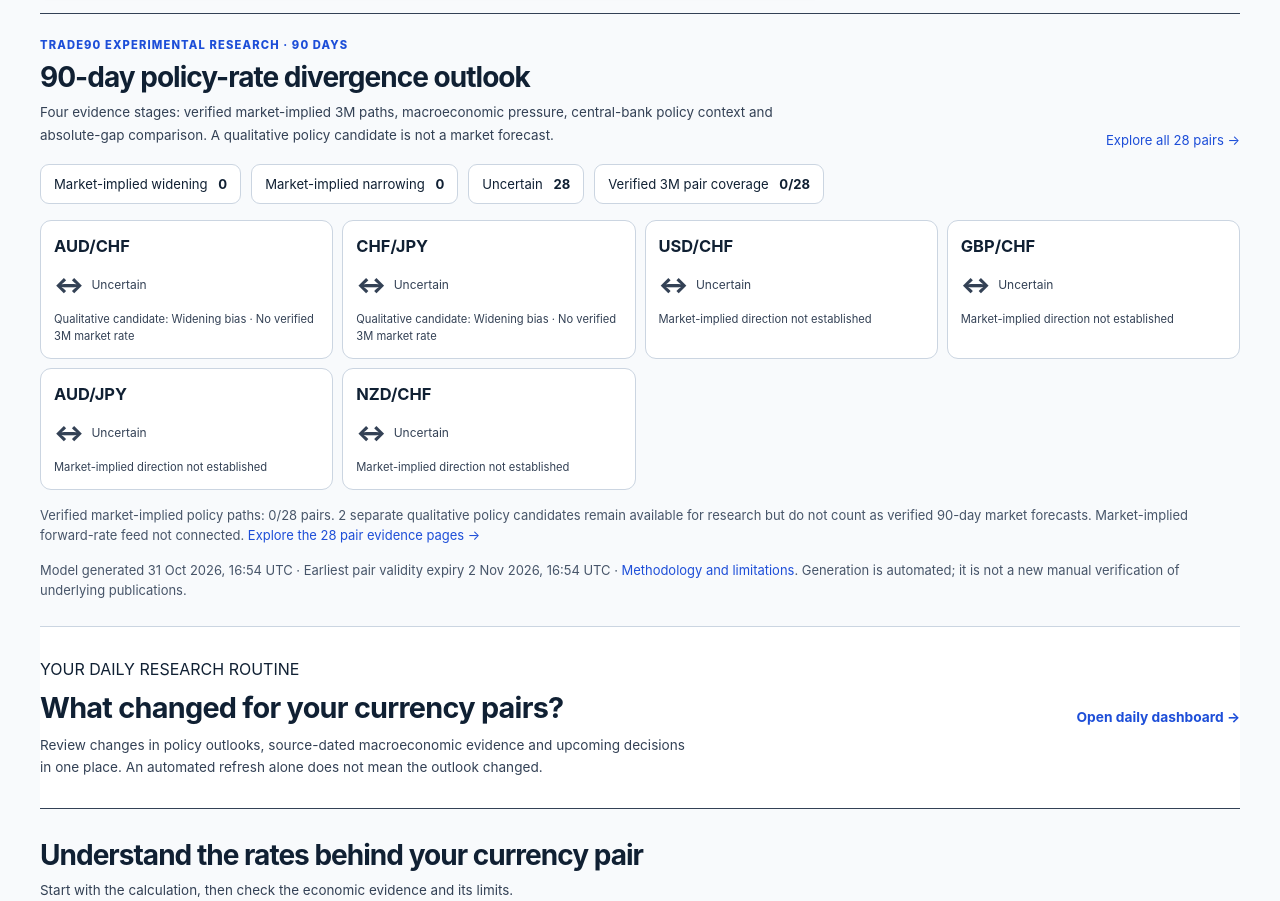
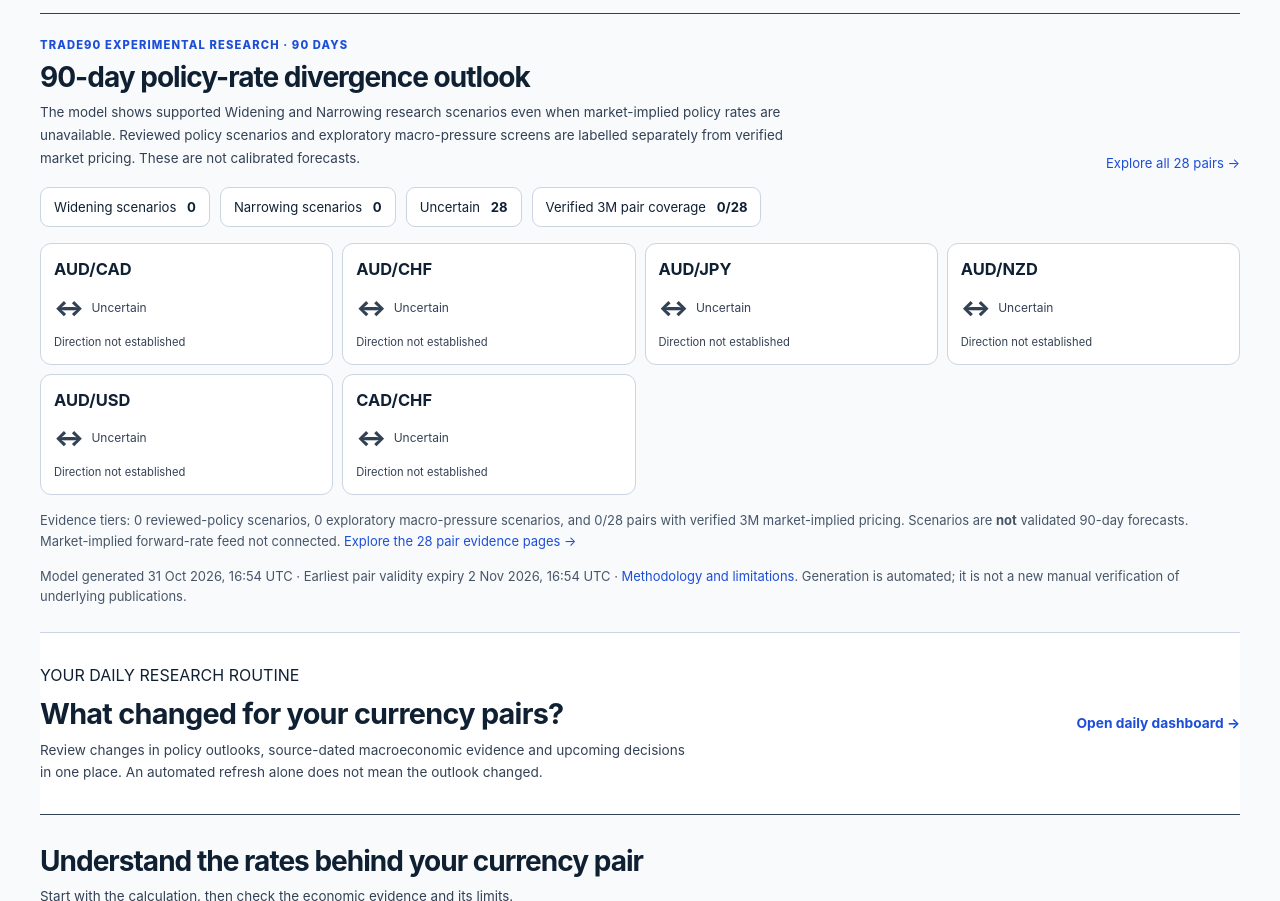
Before and after one commit to tilershub/trade90-sizer, an Astro site: page / in a window 1280 px wide. Shown: the part 841-1742 px from the top of the page. Built offline with nearby package versions, Linux system fonts and the light colour scheme; Astro itself is replaced by a stand-in of ours.

Commit message:
fix(home): surface evidence-based widening/narrowing scenarios and clear evidence tiers

```diff
--- a/src/pages/index.astro
+++ b/src/pages/index.astro
@@ -7,11 +7,12 @@ import policyOutlook from "../../public/data/policy-outlook.json";
 const outlookEntries=allTrade90Pairs.map(pair=>({pair,outlook:policyOutlook.pairs?.[pair.symbol]})).filter(item=>item.outlook);
 const outlookGeneratedAt=policyOutlook.generatedAt;
 const outlookExpiry=outlookEntries.reduce((earliest,item)=>!earliest||item.outlook.expiresAt<earliest?item.outlook.expiresAt:earliest,null);
-const featuredOutlooks=outlookEntries.filter(item=>Date.parse(item.outlook.expiresAt)>Date.now()).sort((a,b)=>Number(['widening','narrowing'].includes(b.outlook.qualitativeCandidate?.state))-Number(['widening','narrowing'].includes(a.outlook.qualitativeCandidate?.state))).slice(0,6);
+const featuredOutlooks=outlookEntries.filter(item=>Date.parse(item.outlook.expiresAt)>Date.now()).sort((a,b)=>{const rank=x=>({reviewed_qualitative:3,verified_market:4,exploratory_macro:2}[x.outlook.evidenceTier]||0);return rank(b)-rank(a)||a.pair.symbol.localeCompare(b.pair.symbol)}).slice(0,6);
 const currentOutlooks=outlookEntries.filter(item=>Date.parse(item.outlook.expiresAt)>Date.now());
 const unavailablePairs=allTrade90Pairs.filter(pair=>{const o=policyOutlook.pairs?.[pair.symbol];return !o||o.state==="unavailable"||!Number.isFinite(Date.parse(o.expiresAt))||Date.parse(o.expiresAt)<=Date.now();});
 const marketCoverage=policyOutlook.marketCoverage||{currencyPairCount:0,totalPairs:28,reason:'Market-implied policy paths have not been verified'};
-const candidateCount=outlookEntries.filter(item=>['widening','narrowing'].includes(item.outlook.qualitativeCandidate?.state)).length;
+const reviewedCount=currentOutlooks.filter(item=>item.outlook.evidenceTier==='reviewed_qualitative').length;
+const macroCount=currentOutlooks.filter(item=>item.outlook.evidenceTier==='exploratory_macro').length;
 const outlookCounts={widening:currentOutlooks.filter(item=>item.outlook.state==="widening").length,narrowing:currentOutlooks.filter(item=>item.outlook.state==="narrowing").length,uncertain:currentOutlooks.filter(item=>item.outlook.state==="uncertain"||item.outlook.state==="unclear").length};
 ---
 <Layout title="Interest Rate Divergence Dashboard for 28 Forex Pairs" description="TRADE90 compares central-bank interest-rate differentials across 28 forex pairs, with source-dated macro evidence and conditional 90-day widening or narrowing outlooks." canonical="/">
@@ -32,11 +33,11 @@ const outlookCounts={widening:currentOutlooks.filter(item=>item.outlook.state===
    </aside>
   </div>
  </section>
- <section class="block outlook-block" id="outlook" aria-labelledby="outlook-heading"><div class="section-head"><div><div class="eyebrow">TRADE90 EXPERIMENTAL RESEARCH · 90 DAYS</div><h2 id="outlook-heading">90-day policy-rate divergence outlook</h2><p>Four evidence stages: verified market-implied 3M paths, macroeconomic pressure, central-bank policy context and absolute-gap comparison. A qualitative policy candidate is not a market forecast.</p></div><a href="/pairs/">Explore all 28 pairs →</a></div>
- <div class="outlook-summary"><span>Market-implied widening <strong>{outlookCounts.widening}</strong></span><span>Market-implied narrowing <strong>{outlookCounts.narrowing}</strong></span><span>Uncertain <strong>{outlookCounts.uncertain}</strong></span><span>Verified 3M pair coverage <strong>{marketCoverage.currencyPairCount}/{marketCoverage.totalPairs}</strong></span></div>
- <div class="outlook-grid" data-featured-outlooks>{featuredOutlooks.map(({pair,outlook})=><a class="outlook-card" data-expires-at={outlook.expiresAt} href={pairUrl(pair.symbol)}><strong>{pair.label}</strong><span class:list={["outlook-state",outlook.state]}><span aria-hidden="true">{outlook.state==="widening"?"↗":outlook.state==="narrowing"?"↘":"↔"}</span> {outlook.label}</span><small>{outlook.state==="widening"||outlook.state==="narrowing"?outlook.signedDirection:["widening","narrowing"].includes(outlook.qualitativeCandidate?.state)?"Qualitative candidate: "+outlook.qualitativeCandidate.label+" · No verified 3M market rate":"Market-implied direction not established"}</small></a>)}</div>
+ <section class="block outlook-block" id="outlook" aria-labelledby="outlook-heading"><div class="section-head"><div><div class="eyebrow">TRADE90 EXPERIMENTAL RESEARCH · 90 DAYS</div><h2 id="outlook-heading">90-day policy-rate divergence outlook</h2><p>The model shows supported Widening and Narrowing research scenarios even when market-implied policy rates are unavailable. Reviewed policy scenarios and exploratory macro-pressure screens are labelled separately from verified market pricing. These are not calibrated forecasts.</p></div><a href="/pairs/">Explore all 28 pairs →</a></div>
+ <div class="outlook-summary"><span>Widening scenarios <strong>{outlookCounts.widening}</strong></span><span>Narrowing scenarios <strong>{outlookCounts.narrowing}</strong></span><span>Uncertain <strong>{outlookCounts.uncertain}</strong></span><span>Verified 3M pair coverage <strong>{marketCoverage.currencyPairCount}/{marketCoverage.totalPairs}</strong></span></div>
+ <div class="outlook-grid" data-featured-outlooks>{featuredOutlooks.map(({pair,outlook})=><a class="outlook-card" data-expires-at={outlook.expiresAt} href={pairUrl(pair.symbol)}><strong>{pair.label}</strong><span class:list={["outlook-state",outlook.state]}><span aria-hidden="true">{outlook.state==="widening"?"↗":outlook.state==="narrowing"?"↘":"↔"}</span> {outlook.label}</span><small>{outlook.state==="widening"||outlook.state==="narrowing"?(outlook.evidenceTier==="exploratory_macro"?"Exploratory macro screen · ":outlook.evidenceTier==="reviewed_qualitative"?"Reviewed policy scenario · ":"Market-priced scenario · ")+outlook.signedDirection:"Direction not established"}</small></a>)}</div>
  <p class="minor" data-outlook-expiry-notice hidden>These model assessments have expired. Open a pair page for the latest validated outlook and underlying evidence.</p>
- <p class="minor">Verified market-implied policy paths: {marketCoverage.currencyPairCount}/{marketCoverage.totalPairs} pairs. {candidateCount} separate qualitative policy candidates remain available for research but do not count as verified 90-day market forecasts. {marketCoverage.reason&&!marketCoverage.currencyPairCount?marketCoverage.reason+". ":""}<a href="/pairs/">Explore the 28 pair evidence pages →</a></p>
+ <p class="minor">Evidence tiers: {reviewedCount} reviewed-policy scenarios, {macroCount} exploratory macro-pressure scenarios, and {marketCoverage.currencyPairCount}/{marketCoverage.totalPairs} pairs with verified 3M market-implied pricing. Scenarios are <strong>not</strong> validated 90-day forecasts. {marketCoverage.reason&&!marketCoverage.currencyPairCount?marketCoverage.reason+". ":""}<a href="/pairs/">Explore the 28 pair evidence pages →</a></p>
  <p class="minor">Model generated <time datetime={outlookGeneratedAt}>{new Date(outlookGeneratedAt).toLocaleString("en-GB",{timeZone:"UTC",dateStyle:"medium",timeStyle:"short"})} UTC</time> · Earliest pair validity expiry {outlookExpiry?new Date(outlookExpiry).toLocaleString("en-GB",{timeZone:"UTC",dateStyle:"medium",timeStyle:"short"})+" UTC":"not available"} · <a href="/methodology/">Methodology and limitations</a>. Generation is automated; it is not a new manual verification of underlying publications.</p></section>
  <section class="home-daily" aria-labelledby="daily-heading">
   <div><div class="eyebrow">YOUR DAILY RESEARCH ROUTINE</div><h2 id="daily-heading">What changed for your currency pairs?</h2><p>Review changes in policy outlooks, source-dated macroeconomic evidence and upcoming decisions in one place. An automated refresh alone does not mean the outlook changed.</p></div>
```
